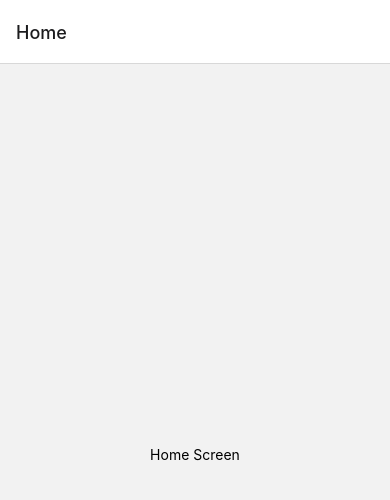
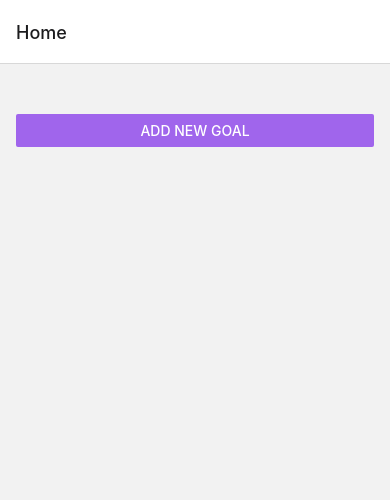
Before and after one commit to diyorbek0309/test-app-mobile, a React Native app: screen / in a window 390 px wide. Shown: the top 500 px of the page. Built offline with nearby package versions, Linux system fonts and the light colour scheme.

Commit message:
added ToDoInput and ToDoItem

```diff
--- /dev/null
+++ b/src/components/ToDoInput.tsx
@@ -0,0 +1,90 @@
+import { useState } from 'react';
+import {
+  View,
+  TextInput,
+  Button,
+  StyleSheet,
+  Modal,
+  Image,
+} from 'react-native';
+
+export interface ToDoInputProps {
+  visible: boolean;
+  onAddToDo: (enteredText: string) => void;
+  onCancel: () => void;
+}
+
+export default function ToDoInput({
+  visible,
+  onAddToDo,
+  onCancel,
+}: ToDoInputProps) {
+  const [toDoText, setToDoText] = useState('');
+
+  function toDoInputHandler(enteredText: string) {
+    setToDoText(enteredText);
+  }
+
+  function addToDoHandler() {
+    onAddToDo(toDoText);
+    setToDoText('');
+  }
+
+  return (
+    <Modal visible={visible} animationType="slide">
+      <View style={styles.inputContainer}>
+        <Image style={styles.image} source={require('../../assets/todo.png')} />
+        <TextInput
+          style={styles.textInput}
+          placeholder="To Do name"
+          onChangeText={toDoInputHandler}
+          value={toDoText}
+        />
+        <View style={styles.buttonContainer}>
+          <View style={styles.button}>
+            <Button title="Cancel" onPress={onCancel} color="#f31282" />
+          </View>
+          <View style={styles.button}>
+            <Button
+              title="Add To Do"
+              onPress={addToDoHandler}
+              color="#b180f0"
+            />
+          </View>
+        </View>
+      </View>
+    </Modal>
+  );
+}
+
+const styles = StyleSheet.create({
+  inputContainer: {
+    flex: 1,
+    justifyContent: 'center',
+    alignItems: 'center',
+    padding: 16,
+    backgroundColor: '#311b6b',
+  },
+  image: {
+    width: 100,
+    height: 100,
+    margin: 20,
+  },
+  textInput: {
+    borderWidth: 1,
+    borderColor: '#e4d0ff',
+    backgroundColor: '#e4d0ff',
+    color: '#120438',
+    borderRadius: 6,
+    width: '100%',
+    padding: 16,
+  },
+  buttonContainer: {
+    marginTop: 16,
+    flexDirection: 'row',
+  },
+  button: {
+    width: 100,
+    marginHorizontal: 8,
+  },
+});
--- /dev/null
+++ b/src/components/ToDoItem.tsx
@@ -0,0 +1,36 @@
+import { StyleSheet, View, Text, Pressable } from 'react-native';
+
+export interface ToDoItemProps {
+  text: string;
+  id: string;
+  onDelete: (id: string) => void;
+}
+
+export default function ToDoItem({ text, id, onDelete }: ToDoItemProps) {
+  return (
+    <View style={styles.toDoItem}>
+      <Pressable
+        android_ripple={{ color: '#210644' }}
+        onPress={onDelete.bind(this, id)}
+        style={({ pressed }) => pressed && styles.pressedItem}
+      >
+        <Text style={styles.toDoText}>{text}</Text>
+      </Pressable>
+    </View>
+  );
+}
+
+const styles = StyleSheet.create({
+  toDoItem: {
+    margin: 8,
+    borderRadius: 6,
+    backgroundColor: '#5e0acc',
+  },
+  pressedItem: {
+    opacity: 0.5,
+  },
+  toDoText: {
+    color: 'white',
+    padding: 8,
+  },
+});
--- a/src/screens/Home.tsx
+++ b/src/screens/Home.tsx
@@ -1,11 +1,85 @@
-import { View, Text } from 'react-native';
+import { useState } from 'react';
+import { StyleSheet, View, FlatList, Button } from 'react-native';
+import { StatusBar } from 'expo-status-bar';
 
-function HomeScreen() {
+import ToDoItem from '../components/ToDoItem';
+import ToDoInput from '../components/ToDoInput';
+
+export interface ToDo {
+  id: string;
+  text: string;
+}
+
+export default function HomeScreen() {
+  const [modalIsVisible, setModalIsVisible] = useState(false);
+  const [toDos, setToDos] = useState<ToDo[]>([]);
+
+  const startAddToDoHandler = () => {
+    setModalIsVisible(true);
+  };
+
+  const endAddToDoHandler = () => {
+    setModalIsVisible(false);
+  };
+
+  const addToDoHandler = (enteredGoalText: string) => {
+    setToDos((currentToDos) => [
+      ...currentToDos,
+      { text: enteredGoalText, id: Math.random().toString() },
+    ]);
+    endAddToDoHandler();
+  };
+
+  const deleteToDoHandler = (id: string) => {
+    setToDos((currentToDos) => {
+      return currentToDos.filter((todo) => todo.id !== id);
+    });
+  };
+
   return (
-    <View style={{ flex: 1, alignItems: 'center', justifyContent: 'center' }}>
-      <Text>Home Screen</Text>
-    </View>
+    <>
+      <StatusBar style="light" />
+      <View style={styles.appContainer}>
+        <Button
+          title="Add New Goal"
+          color="#a065ec"
+          onPress={startAddToDoHandler}
+        />
+        <ToDoInput
+          visible={modalIsVisible}
+          onAddToDo={addToDoHandler}
+          onCancel={endAddToDoHandler}
+        />
+        <View style={styles.toDosContainer}>
+          <FlatList
+            data={toDos}
+            renderItem={(itemData) => {
+              return (
+                <ToDoItem
+                  text={itemData.item.text}
+                  id={itemData.item.id}
+                  onDelete={deleteToDoHandler}
+                />
+              );
+            }}
+            keyExtractor={(item) => {
+              return item.id;
+            }}
+            alwaysBounceVertical={false}
+          />
+        </View>
+      </View>
+    </>
   );
 }
 
-export default HomeScreen;
+const styles = StyleSheet.create({
+  appContainer: {
+    flex: 1,
+    paddingTop: 50,
+    paddingHorizontal: 16,
+  },
+  toDosContainer: {
+    flex: 5,
+  },
+});
--- a/src/screens/Login.tsx
+++ b/src/screens/Login.tsx
@@ -1,11 +1,9 @@
 import { View, Text } from 'react-native';
 
-function Login() {
+export default function Login() {
   return (
     <View style={{ flex: 1, alignItems: 'center', justifyContent: 'center' }}>
       <Text>Login Screen</Text>
     </View>
   );
 }
-
-export default Login;
--- a/src/screens/Register.tsx
+++ b/src/screens/Register.tsx
@@ -1,11 +1,9 @@
 import { View, Text } from 'react-native';
 
-function Register() {
+export default function Register() {
   return (
     <View style={{ flex: 1, alignItems: 'center', justifyContent: 'center' }}>
       <Text>Register Screen</Text>
     </View>
   );
 }
-
-export default Register;
--- a/tsconfig.json
+++ b/tsconfig.json
@@ -1,6 +1,7 @@
 {
   "extends": "expo/tsconfig.base",
   "compilerOptions": {
-    "strict": true
+    "strict": true,
+    "noImplicitThis": false
   }
 }
```
Also changed, not shown: assets/todo.png (added).
